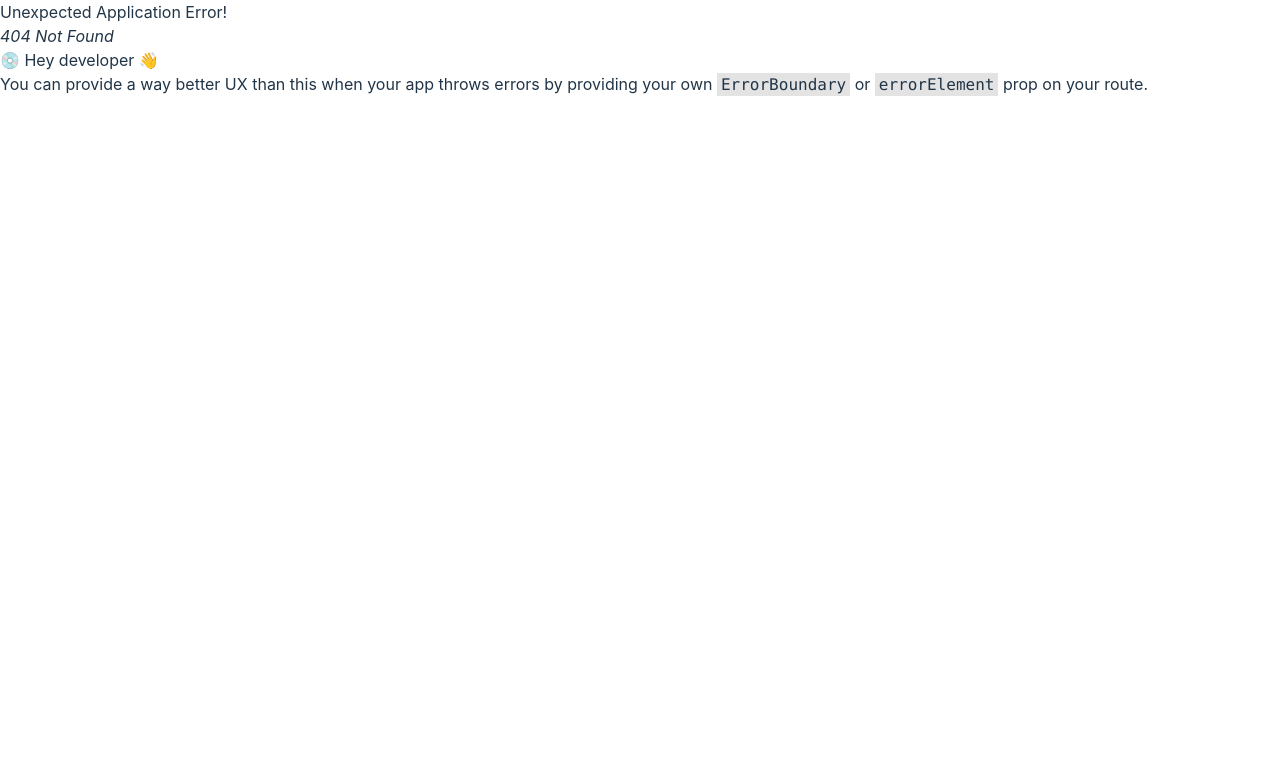
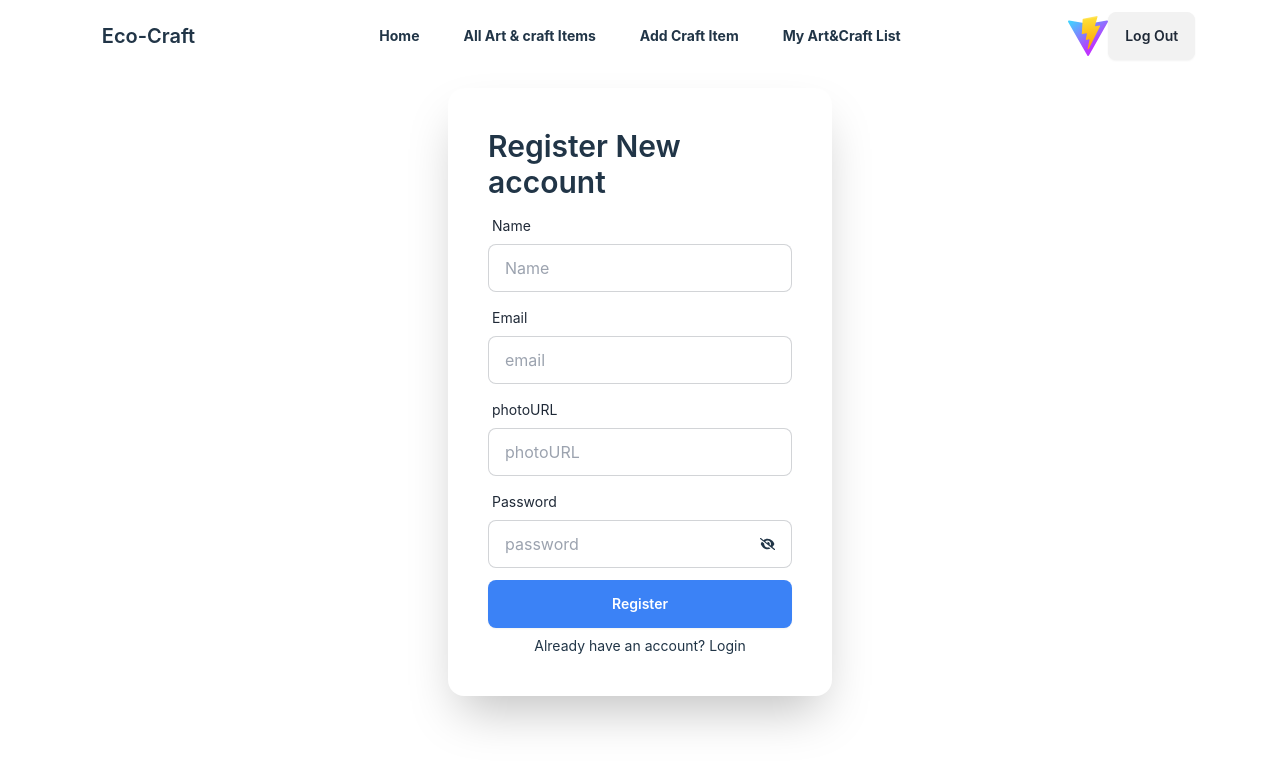
Before and after one commit to KamaruzzamanFahad/Eco-Craft-modern-jute-wooden-Clint-A10, a React (Vite) app: page /register in a window 1280 px wide. Before the commit this address had no page. Shown: the top 768 px of the page. Built offline with nearby package versions, Linux system fonts and the light colour scheme.

Commit message:
Login page complete

```diff
--- a/src/Pages/Login.jsx
+++ b/src/Pages/Login.jsx
@@ -3,6 +3,7 @@ import { Link, useLocation, Navigate } from "react-router-dom";
 import { ToastContainer, toast } from 'react-toastify';
 import { FaEyeSlash } from "react-icons/fa6";
 import { FaEye } from "react-icons/fa";
+import { Helmet } from "react-helmet-async";
 
 
 
@@ -44,7 +45,9 @@ const Login = () => {
     return (
 
         <div className="animate__backInDown">
-
+            <Helmet>
+                <title>Login</title>
+            </Helmet>
 
             <div>
                 <div className="hero mb-10">
--- /dev/null
+++ b/src/Pages/Register.jsx
@@ -0,0 +1,113 @@
+
+import { useContext, useState } from "react";
+import { Link, useNavigate, Navigate } from "react-router-dom";
+import { ToastContainer, toast } from 'react-toastify';
+import 'react-toastify/dist/ReactToastify.css';
+import { Helmet } from "react-helmet-async";
+import { FaEyeSlash } from "react-icons/fa6";
+import { FaEye } from "react-icons/fa";
+import { updateProfile } from 'firebase/auth';
+
+const Register = () => {
+
+    const { registerempass, updateuserinfo, looding, user,auth } = true;
+    const navigate = useNavigate();
+
+
+    const reginhandle = (e) => {
+        e.preventDefault();
+        const Name = e.target.Name.value;
+        const email = e.target.email.value;
+        const photoURL = e.target.photoURL.value;
+        const password = e.target.password.value;
+        const regex = /^(?=.*[a-z])(?=.*[A-Z])(?=.*\d)(?=.*[@.#$!%*?&^])[A-Za-z\d@.#$!%*?&]{8,15}$/;
+        if (regex.test(password)) {
+            registerempass(email, password)
+                .then(() => {
+                    toast.success("Registration done, prifile updating please wait");
+                    console.log('regi done ')
+                    updateProfile(auth.currentUser, {
+                        displayName: Name,
+                        photoURL: photoURL,
+                    })
+                        .then(() => {
+                            toast.success("LOGIN SUCCESSFUL")
+                            console.log('log done ')
+                        })
+                        .catch((error) => {
+                            toast.success(error.massage)
+                        })
+                })
+                .catch(error => toast.error(error.message))
+        } else {
+            alert("passwords at least 8 characters long and contain a mix of uppercase letters (A-Z), lowercase letters (a-z), numbers (0-9), and special characters (!@#$%^&*). Avoid using easily guessable information like your name, birthday, or common phrases!");
+        }
+
+    }
+
+    const [type,settype] = useState('password')
+
+
+
+
+    return (
+        <div>
+            <Helmet>
+                <title>Register</title>
+            </Helmet>
+
+            <div>
+                <div className="hero mb-10">
+                    <div className="hero-content flex-col lg:flex-row-reverse">
+
+                        <div className="card shrink-0 max-w-sm shadow-2xl bg-base-100 p-10  w-80 sm:w-96">
+                            <h1 className='text-3xl mb-2 font-semibold'>Register New account</h1>
+                            <form onSubmit={reginhandle} className="card-body mb-2 p-0">
+                                <div className="form-control">
+                                    <label className="label">
+                                        <span className="label-text">Name</span>
+                                    </label>
+                                    <input name='Name' type="text" placeholder="Name" className="input input-bordered" required />
+                                </div>
+                                <div className="form-control">
+                                    <label className="label">
+                                        <span className="label-text">Email</span>
+                                    </label>
+                                    <input name='email' type="email" placeholder="email" className="input input-bordered" required />
+                                </div>
+
+                                <div className="form-control">
+                                    <label className="label">
+                                        <span className="label-text">photoURL</span>
+                                    </label>
+                                    <input name='photoURL' type="url" placeholder="photoURL" className="input input-bordered" required />
+                                </div>
+                                <div className="form-control">
+                                    <label className="label">
+                                        <span className="label-text">Password</span>
+                                    </label>
+                                    <div className='flex items-center input input-bordered'>
+                                        <input name='password' type={type} placeholder="password" className="w-full" required />
+                                       {
+                                        type == "password" ? <FaEyeSlash onClick={()=> settype("text")} /> : <FaEye onClick={()=> settype("password")} />
+                                       }
+
+                                    </div>
+                                </div>
+                                <div className="form-control mt-1">
+                                    <button className="btn w-fu btn-primary bg-blue-500 text-white outline-none border-none">Register</button>
+                                </div>
+                            </form>
+                            <p className="text-sm text-center">Already have an account? <Link to={'/login'}>Login</Link> </p>
+                        </div>
+
+                    </div>
+
+                </div>
+
+            </div>
+        </div>
+    );
+};
+
+export default Register;
--- a/src/index.css
+++ b/src/index.css
@@ -17,13 +17,13 @@
 @tailwind components;
 @tailwind utilities;
 
-a{
+a li{
   padding: 10px;
   border-radius: 10px;
   color: 646cff;
   font-weight: bold;
 }
-a:hover{
+a li:hover{
   background-color: rgb(231, 231, 231);
 }
 
```
Also changed, not shown: src/main.jsx (+8 -0 lines), public/github.png (added), public/gogle.png (added).
